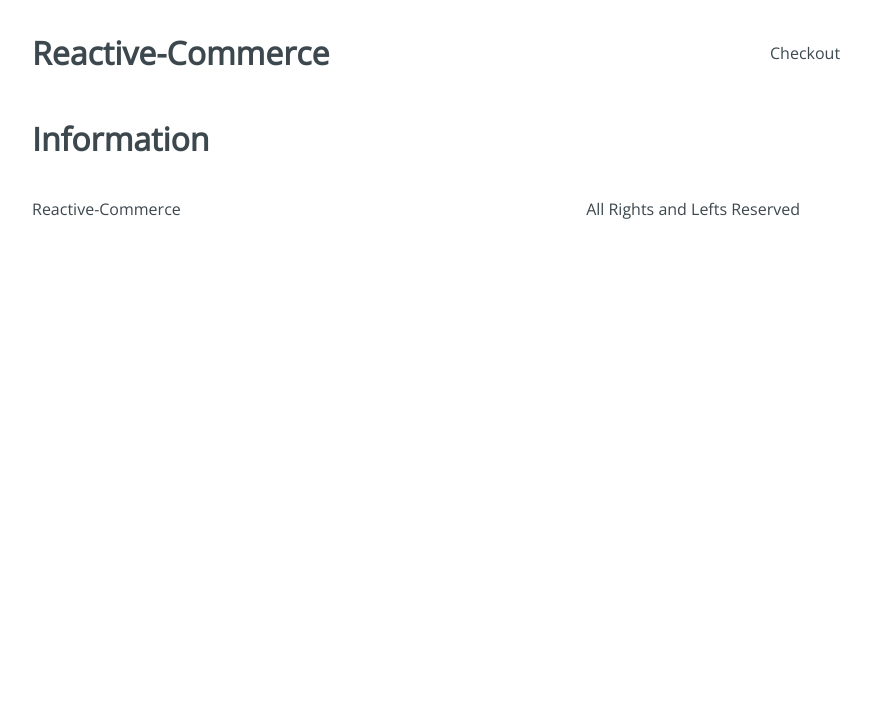
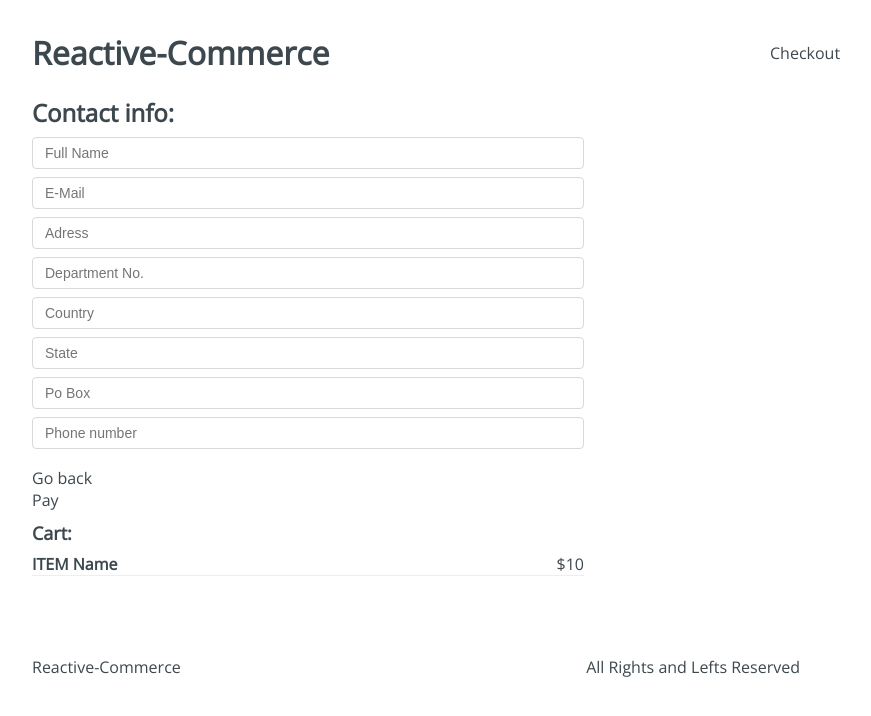
Before and after one commit to agonzalezf87/reactivecommerce, a React app: page /checkout/information in a window 1280 px wide. Shown: the top 716 px of the page, without its empty margins (224-1095 px from the left). Built offline with nearby package versions, Linux system fonts and the light colour scheme.

Commit message:
Added information section.

```diff
--- a/src/containers/Information.jsx
+++ b/src/containers/Information.jsx
@@ -1,8 +1,42 @@
 import React from 'react'
+import '../styles/components/Information.css'
 
 const Information = () => {
     return (
-        <h1>Information</h1>
+        <div className="Information">
+            <div className="Information-content">
+                <div className="Information-head">
+                    <h2>Contact info:</h2>
+                </div>
+                <div className="Information-form">
+                    <form action="">
+                        <input type="text" placeholder='Full Name' name='name' />
+                        <input type="text" placeholder='E-Mail' name='email' />
+                        <input type="text" placeholder='Adress' name='address' />
+                        <input type="text" placeholder='Department No.' name='dept' />
+                        <input type="text" placeholder='Country' name='country' />
+                        <input type="text" placeholder='State' name='state' />
+                        <input type="text" placeholder='Po Box' name='pobox' />
+                        <input type="text" placeholder='Phone number' name='phone' />
+                    </form>
+                </div>
+                <div className="Information-back">
+                    Go back
+                </div>
+                <div className="Information-next">
+                    Pay
+                </div>
+                <div className="Information-sidebar">
+                    <h3>Cart:</h3>
+                    <div className="Information-item">
+                        <div className="Information-element">
+                            <h4>ITEM Name</h4>
+                            <span>$10</span>
+                        </div>
+                    </div>
+                </div>
+            </div>
+        </div>
     )
 }
 
```
